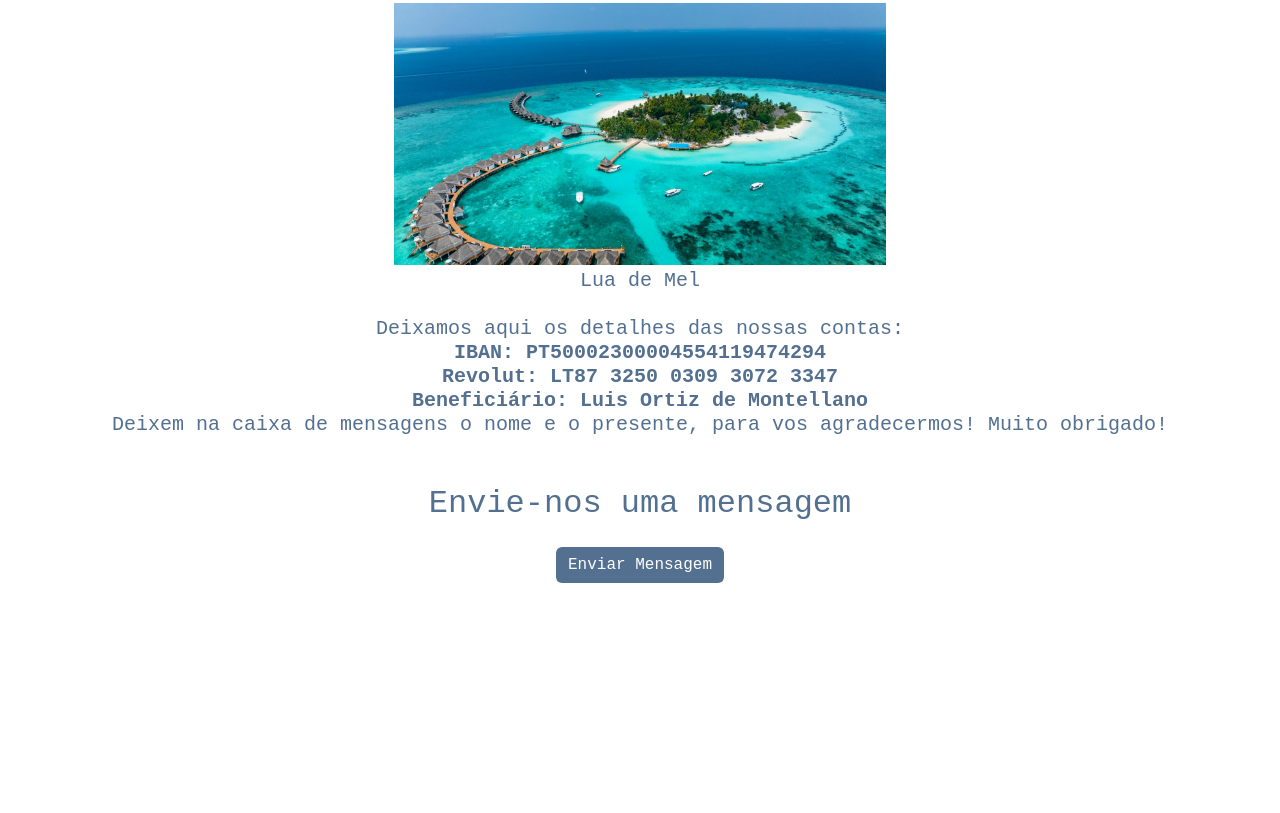
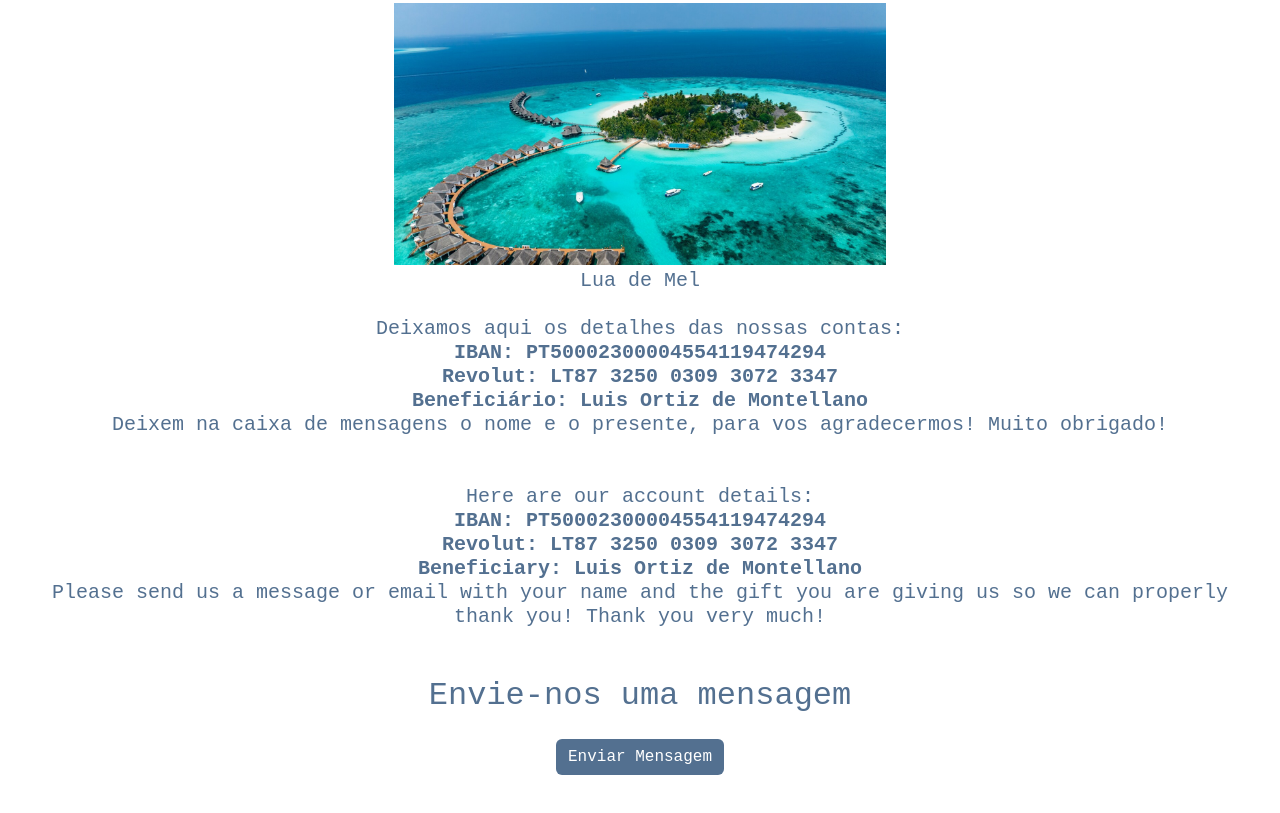
Before and after one commit to sofiasimoes/sofiasimoes.github.io, a plain HTML site: page pages/lista.html in a window 1280 px wide. Shown: the part 1199-2012 px from the top of the page. Before the commit the page ends 1830 px from the top, so only its background shows below. Drawn offline with nearby package versions, Linux system fonts and the light colour scheme.

Commit message:
ENG Account details

```diff
--- a/pages/lista.html
+++ b/pages/lista.html
@@ -109,6 +109,17 @@
             Deixem na caixa de mensagens o nome e o presente, para vos agradecermos! Muito obrigado!</h5>
         </div>
 
+        <div class="container-fluid text-center mt-5">
+          <h5>Here are our account details: <br>
+
+            <strong>IBAN: PT50002300004554119474294</strong><br>
+
+            <strong>Revolut: LT87 3250 0309 3072 3347</strong><br>
+
+            <strong>Beneficiary: Luis Ortiz de Montellano</strong><br>
+
+            Please send us a message or email with your name and the gift you are giving us so we can properly thank you! Thank you very much!</h5>
+        </div>
         <!-- <div class="container mt-5">
           <div class="row justify-content-center">
             <div class="col-md-6">
--- a/style/style.css
+++ b/style/style.css
@@ -172,6 +172,10 @@ h1 {
     .img-onde-ficar{
         width: 30%;
     }
+
+    .countdown {
+        font-size: 1.5rem;
+    }
 }
 
 @media (max-width: 430px) {
```
Also changed, not shown: pages/casa-de-banho/lista.html (+12 -0 lines), pages/casa-de-jantar/lista.html (+12 -0 lines), pages/cozinha/lista.html (+12 -0 lines), pages/lua-de-mel.html (+12 -0 lines), pages/sala/lista.html (+12 -0 lines).
